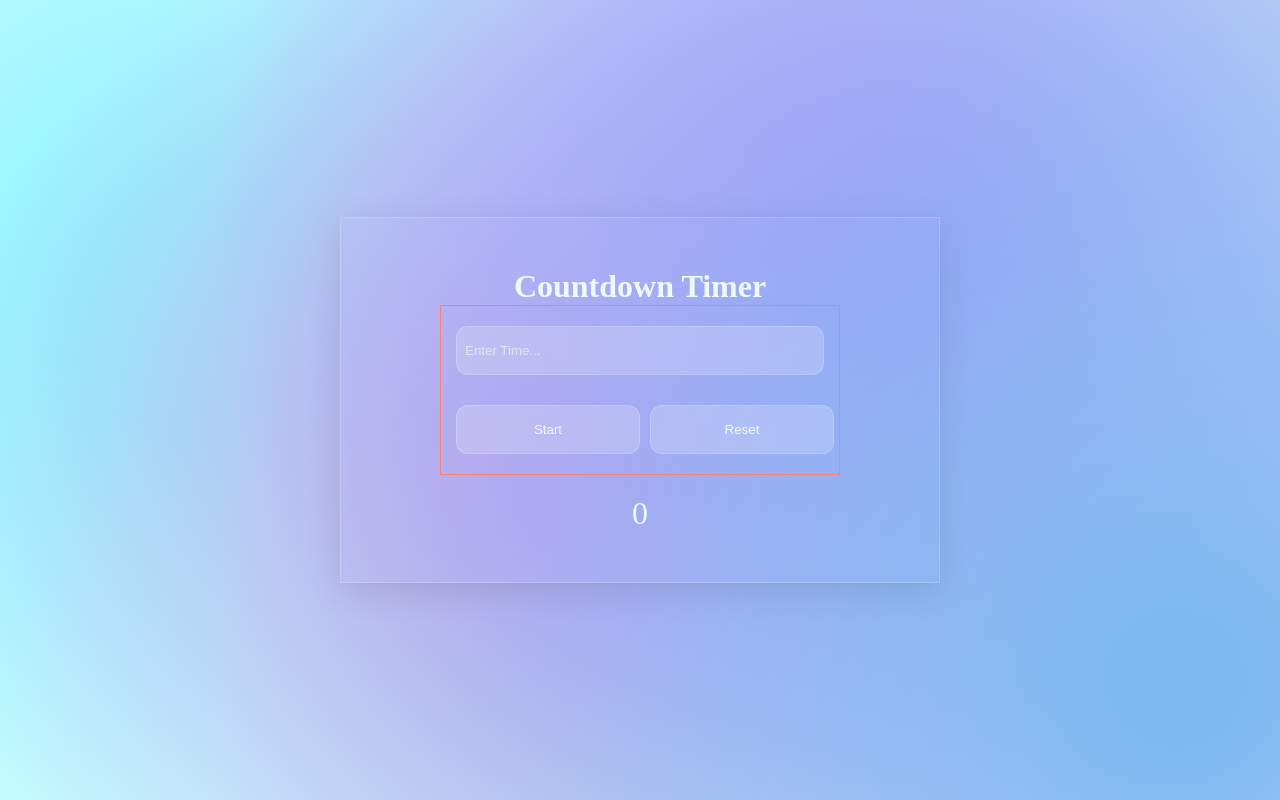
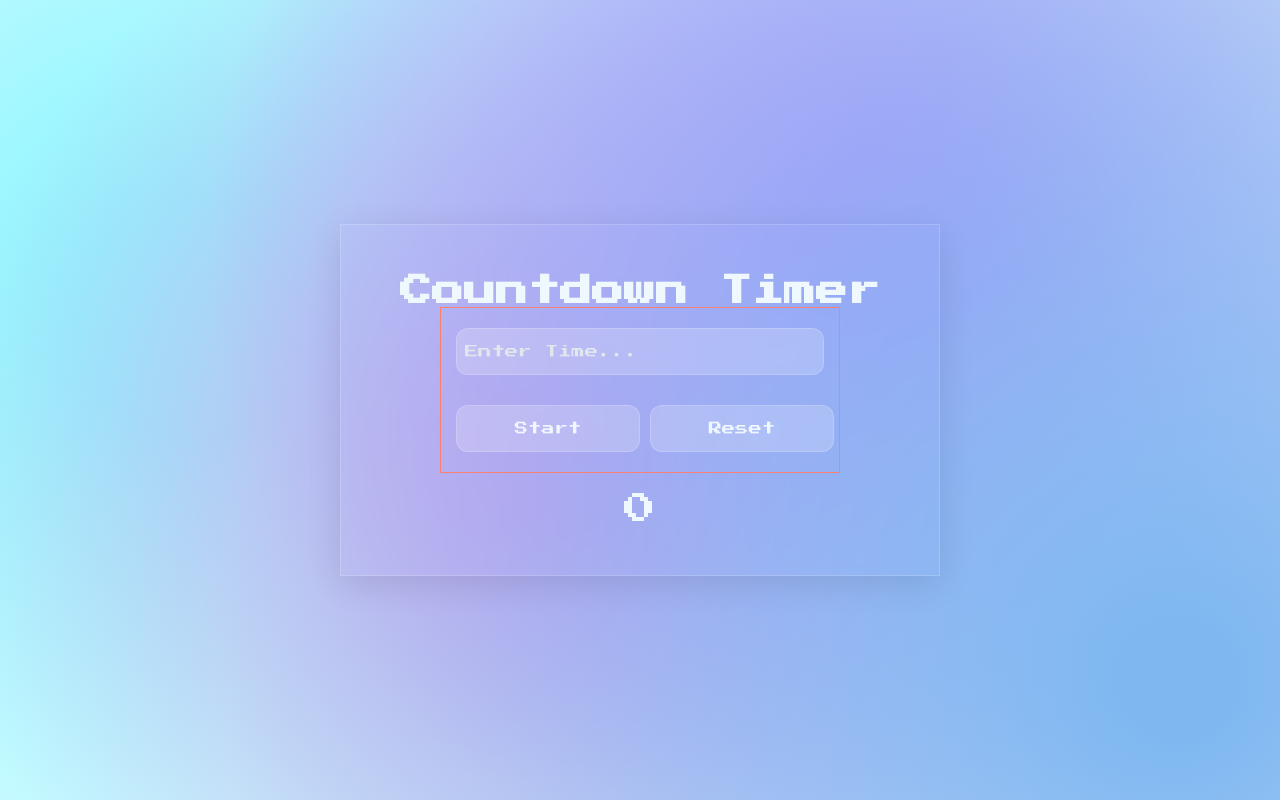
Before and after one commit to rukenerpolat/seventh-task-countdown-timer, a plain HTML site: page index.html in a window 1280 px wide. Drawn offline with Linux system fonts and the light colour scheme.

Commit message:
Add font-family

```diff
--- a/css/style.css
+++ b/css/style.css
@@ -1,3 +1,5 @@
+@import url('https://fonts.googleapis.com/css2?family=Press+Start+2P&display=swap');
+
 * {
     margin: 0;
     padding: 0;
@@ -17,6 +19,7 @@ body {
     justify-content: center;
     text-transform: capitalize;
     color: aliceblue;
+    font-family: "Press Start 2P", system-ui;
 }
 
 .container {
@@ -55,6 +58,7 @@ body {
 
 input,
 button {
+    font-family: "Press Start 2P", system-ui;
     text-transform: capitalize;
     color: aliceblue;
     border-radius: 12px;
```
